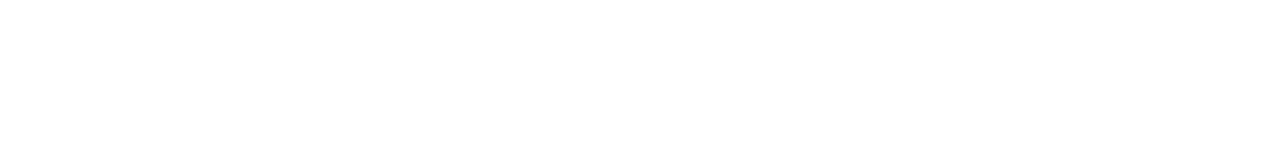
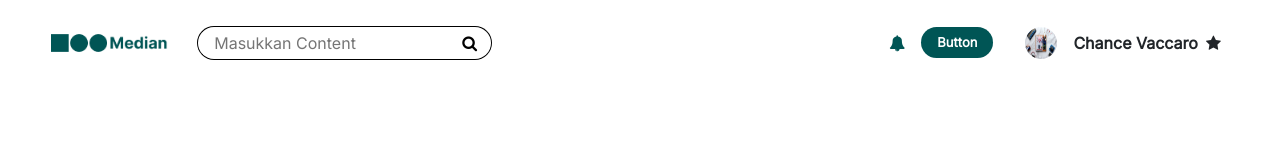
Before and after one commit to Skyesblue/Advance_Sosmed, a plain HTML site: page Page2_Content.html in a window 1280 px wide. Drawn offline with nearby package versions, Linux system fonts and the light colour scheme.

Commit message:
change name

```diff
--- a/Page2_Content.html
+++ b/Page2_Content.html
@@ -0,0 +1,37 @@
+<!DOCTYPE html>
+<html lang="en">
+<head>
+    <meta charset="UTF-8">
+    <meta name="viewport" content="width=device-width, initial-scale=1.0">
+    <title>Content</title>
+    <link href='https://fonts.googleapis.com/css?family=Inter' rel='stylesheet'>
+    <link rel="stylesheet" href="https://cdnjs.cloudflare.com/ajax/libs/font-awesome/4.7.0/css/font-awesome.min.css">
+    <link href="https://cdn.jsdelivr.net/npm/bootstrap@5.3.2/dist/css/bootstrap.min.css" rel="stylesheet" integrity="sha384-T3c6CoIi6uLrA9TneNEoa7RxnatzjcDSCmG1MXxSR1GAsXEV/Dwwykc2MPK8M2HN" crossorigin="anonymous">
+    <link rel="stylesheet" href="style2.css">
+</head>
+<body>
+    <header>
+        <div class="d-flex justify-content-between">
+            <div class="d-flex align-items-center">
+                <a href="Page1_Home.html" class="text-decoration-none">
+                    <img src="Logo Hijau.png" width="80%" alt="Logo Putih">
+                </a>
+                <div class="group">
+                    <input type="search" placeholder="Masukkan Content" style="padding: 4px; padding-left: 16px;">
+                    <button><i class="fa fa-search" style="padding: 4px; padding-right: 8px;"></i></button>
+                </div>
+            </div>
+            <div class="d-flex align-items-center">
+                <i class="fa fa-bell" style="color: #005555;"></i>
+                <button class="tombol">Button</button>
+                <img src="Artikel 1.png" class="rounded-circle mx-3" width="32px" height="32px" alt="Foto Profil">
+                <p class="username"><b>Chance Vaccaro</b></p>
+                <i class="fa fa-star mx-2"></i>
+            </div>
+        </div>
+    </header>
+    <main>
+
+    </main>
+</body>
+</html>
--- /dev/null
+++ b/style2.css
@@ -0,0 +1,68 @@
+body {
+    padding: 0;
+    margin: 0;
+    font-family: 'Inter';
+}
+
+header {
+    position: fixed;
+    width: 100%;
+    padding-top: 2%;
+    padding-left: 4%;
+    padding-right: 4%;
+    padding-bottom: 2%;
+}
+
+.group {
+    display: flex;
+    align-content: stretch;
+}
+
+.group input {
+    border-left: 1px solid black;
+    border-top: 1px solid black;
+    border-bottom: 1px solid black;
+    border-right: none;
+    border-radius: 50px 0 0 50px;
+}
+
+.group button {
+    background: none;
+    border-top: 1px solid black;
+    border-bottom: 1px solid black;
+    border-right: 1px solid black;
+    border-left: none;
+    border-radius: 0 50px 50px 0;
+}
+
+.group > input {
+    flex: 1 0 auto;
+}
+
+.tombol {
+    background-color: #005555;
+    color: white;
+    font-size: small;
+    font-weight: bold;
+    padding-left: 16px;
+    padding-right: 16px;
+    padding-top: 6px;
+    padding-bottom: 6px;
+    border: none;
+    border-radius: 16px;
+    margin-left: 16px;
+    margin-right: 16px;
+}
+
+.username {
+    margin: 0;
+}
+
+@media only screen and (max-width: 940px) {
+    header {
+        border-bottom: 1px solid #ccc;
+    }
+    .group, .tombol, .username, .fa-star {
+        display: none;
+    }
+}
```
Also changed, not shown: index.html (renamed from Page1_Home.html, +1 -1 lines).
